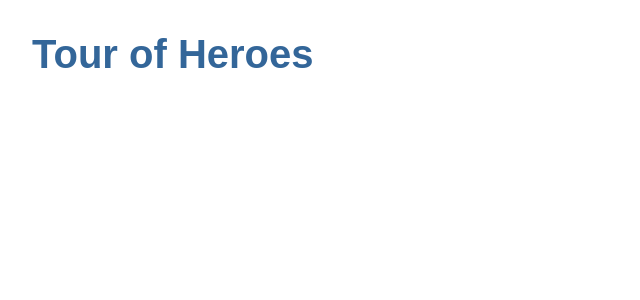
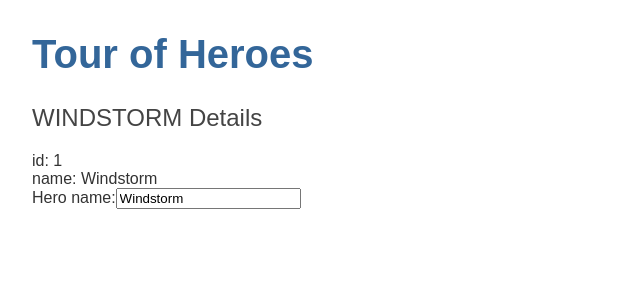
Before and after one commit to tromphakvoort/angular-tour-of-heroes, an Angular app: page / in a window 1280 px wide. Shown: the top 300 px of the page, without its empty margins (0-640 px from the left). Built offline with nearby package versions, Linux system fonts and the light colour scheme.

Commit message:
Added heroes details

```diff
--- a/src/app/app.component.html
+++ b/src/app/app.component.html
@@ -1 +1,2 @@
 <h1>{{ title }}</h1>
+<app-heroes></app-heroes>
--- /dev/null
+++ b/src/app/heroes/heroes.component.html
@@ -0,0 +1,8 @@
+<h2>{{ hero.name | uppercase }} Details</h2>
+<div><span>id: </span>{{ hero.id }}</div>
+<div><span>name: </span>{{ hero.name }}</div>
+
+<div>
+  <label for="name">Hero name:</label>
+  <input id="name" [(ngModel)]="hero.name" placeholder="name" />
+</div>
--- /dev/null
+++ b/src/app/heroes/heroes.component.ts
@@ -0,0 +1,18 @@
+import { Component, OnInit } from '@angular/core';
+import { Hero } from '../interfaces/hero';
+
+@Component({
+  selector: 'app-heroes',
+  templateUrl: './heroes.component.html',
+  styleUrls: ['./heroes.component.scss'],
+})
+export class HeroesComponent implements OnInit {
+  constructor() {}
+
+  ngOnInit(): void {}
+
+  hero: Hero = {
+    id: 1,
+    name: 'Windstorm',
+  };
+}
--- /dev/null
+++ b/src/app/interfaces/hero.ts
@@ -0,0 +1,4 @@
+export interface Hero {
+  id: number;
+  name: string;
+}
```
Also changed, not shown: src/app/app.module.ts (+6 -9 lines), src/app/heroes/heroes.component.scss (added), 1 other file (tests, documents, lock files or other folders).
